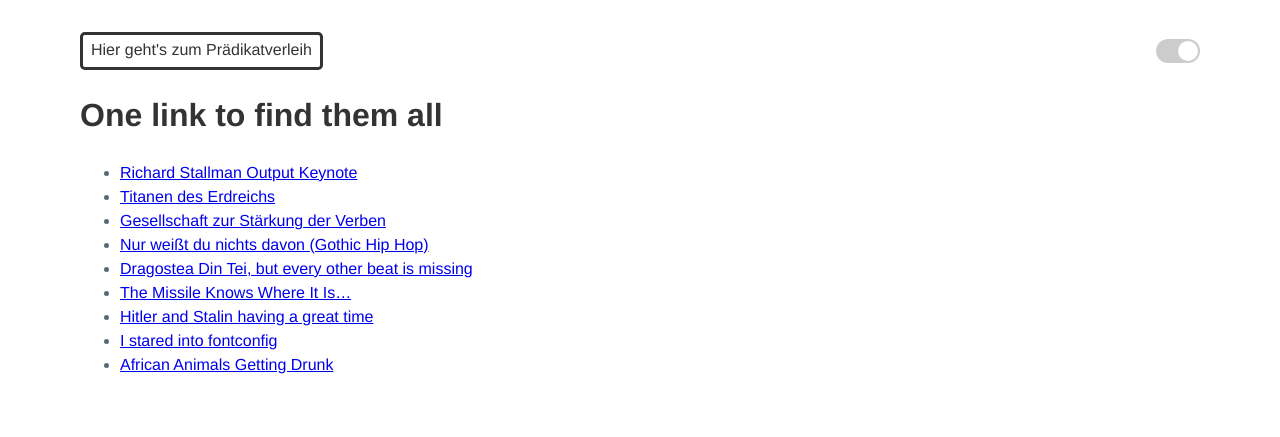
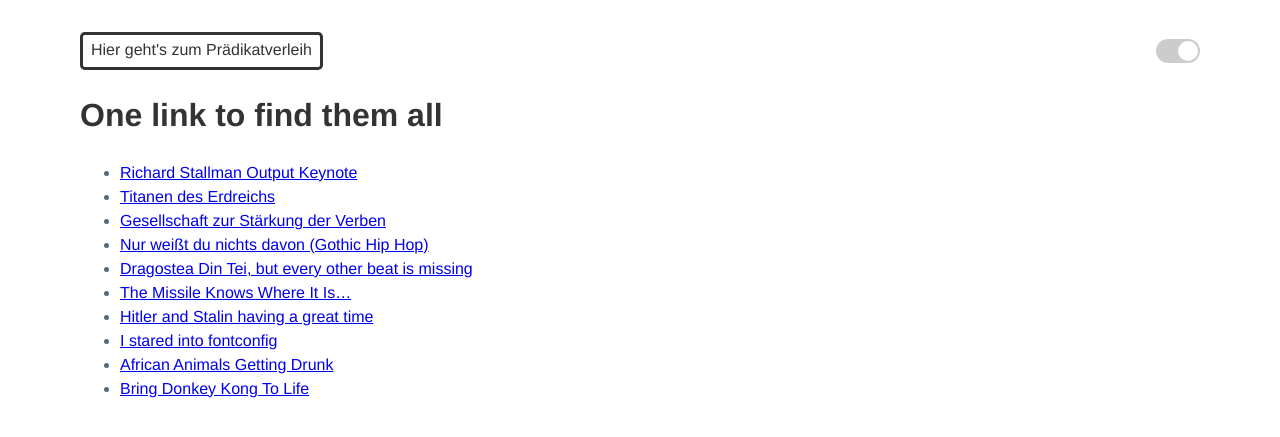
Before and after one commit to Lodifice/praedikat, a Jekyll site: the page built from wertvoll.md, in a window 1280 px wide. Shown: the top 437 px of the page. Built offline with Jekyll 4.4.1, drawn with Linux system fonts in a browser that asks for light colours; our own code applies the rules of GitHub Pages for plain Markdown files.

Commit message:
wertvoll: add Bring Donkey Kong to Life

```diff
--- a/wertvoll.md
+++ b/wertvoll.md
@@ -9,3 +9,4 @@
 - [Hitler and Stalin having a great time](https://www.youtube.com/watch?v=25GjijODWoI)
 - [I stared into fontconfig](https://eev.ee/blog/2015/05/20/i-stared-into-the-fontconfig-and-the-fontconfig-stared-back-at-me/#trial-the-first-monospace-font-falling-back-to-proportional-unicode-glyph)
 - [African Animals Getting Drunk](https://www.youtube.com/watch?v=8MxNLg3rCdw)
+- [Bring Donkey Kong To Life](https://www.youtube.com/watch?v=WZU2PDO33IU)
```
